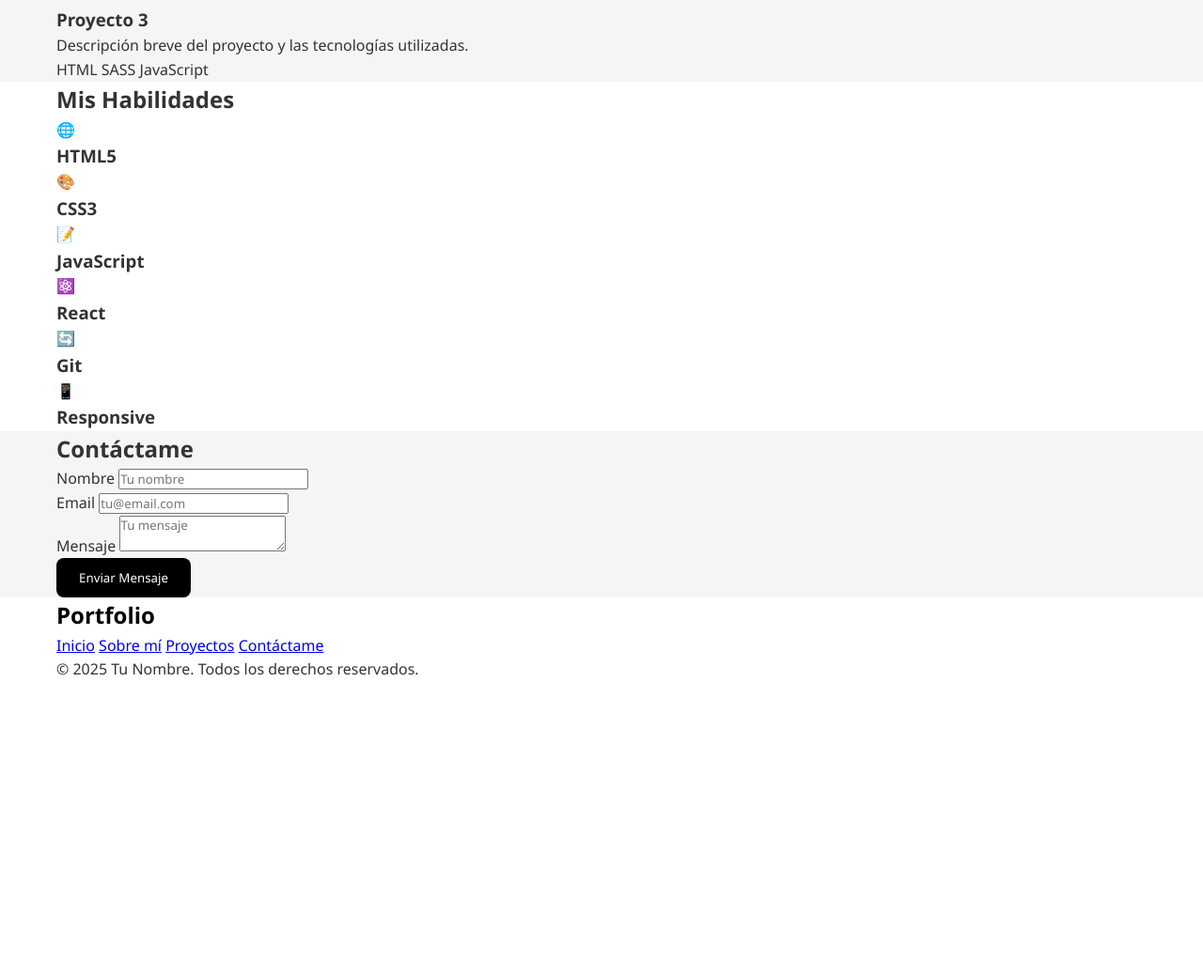
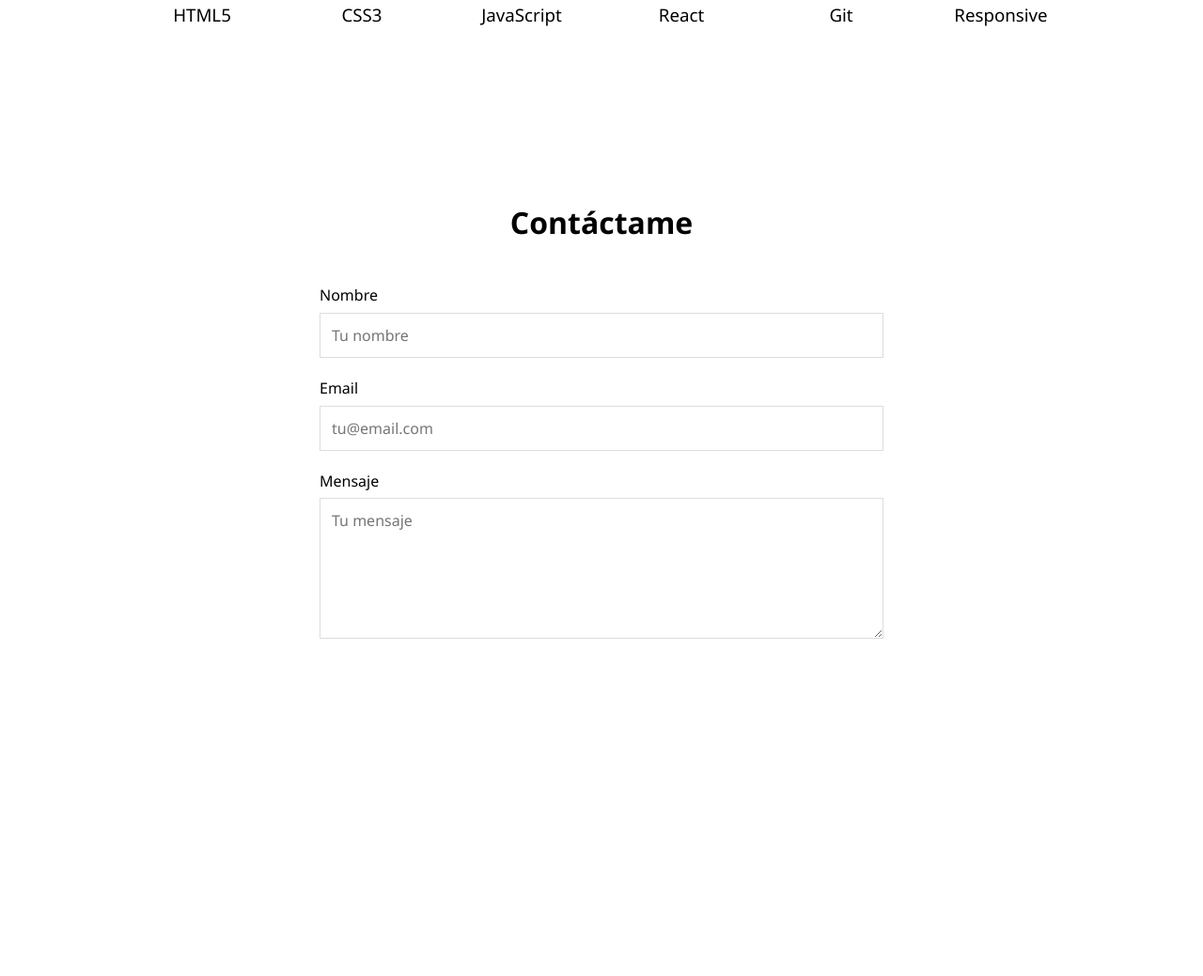
Before and after one commit to Giampier-pixel/Desarrollo-de-aplicaciones-web-Aliaga, a PHP site: page / in a window 1280 px wide. Shown: the part 2117-3156 px from the top of the page at 94% size. Before the commit the page ends 2836 px from the top, so only its background shows below. Run offline with PHP 8.4, Linux system fonts and the light colour scheme.

Commit message:
Update styles.css

```diff
--- a/styles.css
+++ b/styles.css
@@ -1,6 +1,7 @@
+    <style>
         :root {
             --primary-color: #000000;
-    --secondary-color: #000000;
+            --secondary-color: #720000;
             --background-color: #fff;
             --text-color: #333;
             --light-gray: #f5f5f5;
@@ -180,22 +181,181 @@ nav {
             fill: white;
         }
 
-/* Estilos para Cuaderno */
-#cuaderno-semanal {
-    margin-top: 40px;
+        .section {
+            padding: 80px 0;
         }
 
-.semana h3 {
+        .section-title {
+            font-size: 32px;
+            margin-bottom: 40px;
+            text-align: center;
+            color: var(--secondary-color);
+        }
+
+        .about-content {
+            display: flex;
+            gap: 50px;
+            align-items: center;
+        }
+
+        .about-text {
+            flex: 1;
+        }
+
+        .projects-grid {
+            display: grid;
+            grid-template-columns: repeat(auto-fill, minmax(300px, 1fr));
+            gap: 30px;
+        }
+
+        .project-card {
+            background-color: var(--light-gray);
+            border-radius: var(--border-radius);
+            overflow: hidden;
+            box-shadow: var(--box-shadow);
+            transition: transform 0.3s;
+        }
+
+        .project-card:hover {
+            transform: translateY(-5px);
+        }
+
+        .project-img {
+            width: 100%;
+            height: 200px;
+            object-fit: cover;
+        }
+
+        .project-content {
+            padding: 20px;
+        }
+
+        .project-title {
+            font-size: 20px;
+            margin-bottom: 10px;
+        }
+
+        .project-description {
+            color: #666;
+            margin-bottom: 15px;
+        }
+
+        .project-tags {
+            display: flex;
+            flex-wrap: wrap;
+            gap: 8px;
+        }
+
+        .project-tag {
+            background-color: rgba(32, 178, 170, 0.1);
+            color: var(--primary-color);
+            padding: 4px 8px;
+            border-radius: 4px;
+            font-size: 14px;
+        }
+
+        .skills-content {
+            display: flex;
+            flex-wrap: wrap;
+            gap: 20px;
+            justify-content: center;
+        }
+
+        .skill-item {
+            background-color: var(--light-gray);
+            border-radius: var(--border-radius);
+            padding: 20px;
+            text-align: center;
+            width: 150px;
+            box-shadow: var(--box-shadow);
+        }
+
+        .skill-icon {
+            font-size: 40px;
+            margin-bottom: 15px;
             color: var(--primary-color);
         }
 
-ul {
-    list-style-type: none;
-    padding: 0;
+        .skill-name {
+            font-weight: 500;
         }
 
-ul li {
-    margin-bottom: 10px;
+        .contact-form {
+            max-width: 600px;
+            margin: 0 auto;
         }
 
-/* Otros estilos que ya tienes */
+        .form-group {
+            margin-bottom: 20px;
+        }
+
+        .form-label {
+            display: block;
+            margin-bottom: 5px;
+            font-weight: 500;
+        }
+
+        .form-input {
+            width: 100%;
+            padding: 12px;
+            border: 1px solid #ddd;
+            border-radius: var(--border-radius);
+            font-size: 16px;
+        }
+
+        .form-textarea {
+            height: 150px;
+            resize: vertical;
+        }
+
+        footer {
+            background-color: var(--secondary-color);
+            color: white;
+            padding: 40px 0;
+            text-align: center;
+        }
+
+        .footer-content {
+            display: flex;
+            flex-direction: column;
+            align-items: center;
+            gap: 20px;
+        }
+
+        .footer-nav {
+            display: flex;
+            gap: 20px;
+        }
+
+        .footer-nav a {
+            color: white;
+            text-decoration: none;
+        }
+
+        .footer-nav a:hover {
+            text-decoration: underline;
+        }
+
+        @media (max-width: 768px) {
+            .hero {
+                flex-direction: column-reverse;
+                text-align: center;
+                padding: 40px 0;
+            }
+
+            .hero-content {
+                display: flex;
+                flex-direction: column;
+                align-items: center;
+            }
+
+            .about-content {
+                flex-direction: column;
+                text-align: center;
+            }
+
+            .projects-grid {
+                grid-template-columns: repeat(auto-fill, minmax(250px, 1fr));
+            }
+        }
+    </style>
```
Lines whose indentation alone changed are shown as unchanged.
